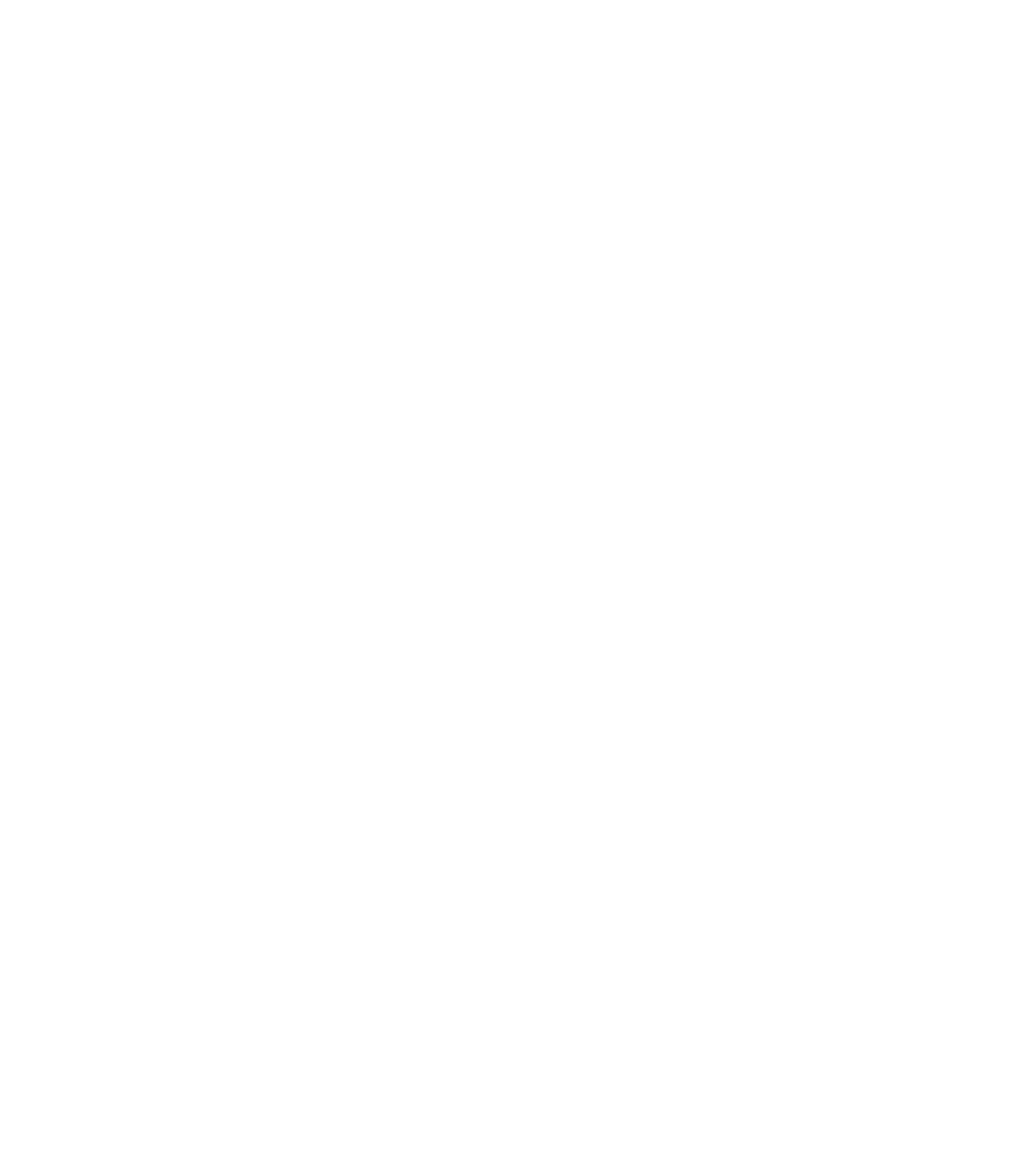
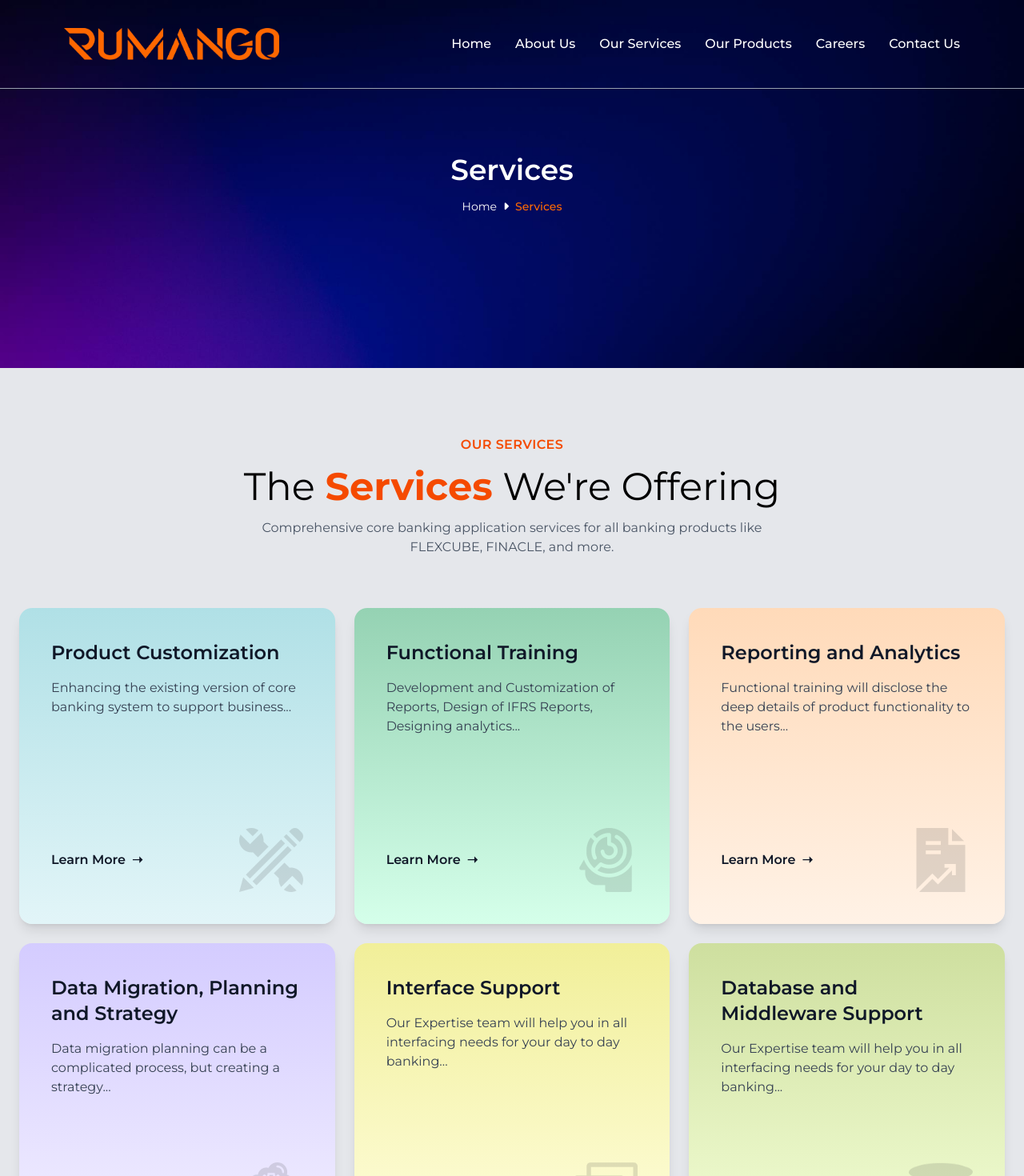
Before and after one commit to yogeshPMishra/rumango_frontend, an Angular app: page /service in a window 1280 px wide. Before the commit this address led to /. Shown: the top 1470 px of the page at 80% size. Before the commit the page ends 800 px from the top, so only its background shows below. Built offline with nearby package versions, Linux system fonts and the light colour scheme.

Commit message:
Added service page

```diff
--- a/src/app/layouts/header/header.component.html
+++ b/src/app/layouts/header/header.component.html
@@ -1,5 +1,6 @@
-
- <header class="w-full bg-transparent shadow absolute top-0 left-0 px-[80px] z-1 border-b border-gray-400">
+<header
+  class="w-full bg-transparent shadow absolute top-0 left-0 px-[80px] z-1 border-b border-gray-400"
+>
   <nav class="container-lg flex items-center justify-between py-[35px]">
     <!-- Logo -->
     <a href="/" class="flex items-center space-x-2">
@@ -7,21 +8,37 @@
     </a>
 
     <!-- Desktop Menu -->
-      <ul class="hidden md:flex items-center space-x-[30px] font-medium text-white">
+    <ul
+      class="hidden md:flex items-center space-x-[30px] font-medium text-white"
+    >
       <li><a routerLink="/" class="hover:text-orange-500">Home</a></li>
       <li><a href="/about" class="hover:text-orange-500">About Us</a></li>
-        <li><a href="/services" class="hover:text-orange-500">Our Services</a></li>
-        <li><a href="/products" class="hover:text-orange-500">Our Products</a></li>
+      <li>
+        <a routerLink="/service" class="hover:text-orange-500">Our Services</a>
+      </li>
+      <li>
+        <a href="/products" class="hover:text-orange-500">Our Products</a>
+      </li>
       <li><a routerLink="/career" class="hover:text-orange-500">Careers</a></li>
-        <li><a routerLink="/contact" class="hover:text-orange-500">Contact Us</a></li>
+      <li>
+        <a routerLink="/contact" class="hover:text-orange-500">Contact Us</a>
+      </li>
     </ul>
 
     <!-- Mobile Menu Button -->
     <button id="menu-btn" class="md:hidden p-2 text-white focus:outline-none">
-        <svg class="w-6 h-6" fill="none" stroke="currentColor" stroke-width="2"
-             viewBox="0 0 24 24">
-          <path stroke-linecap="round" stroke-linejoin="round"
-                d="M4 6h16M4 12h16M4 18h16"></path>
+      <svg
+        class="w-6 h-6"
+        fill="none"
+        stroke="currentColor"
+        stroke-width="2"
+        viewBox="0 0 24 24"
+      >
+        <path
+          stroke-linecap="round"
+          stroke-linejoin="round"
+          d="M4 6h16M4 12h16M4 18h16"
+        ></path>
       </svg>
     </button>
   </nav>
@@ -31,10 +48,22 @@
     <ul class="flex flex-col space-y-2 p-4 font-medium bg-white">
       <li><a routerLink="/" class="block hover:text-orange-500">Home</a></li>
       <li><a href="/about" class="block hover:text-orange-500">About Us</a></li>
-        <li><a href="/services" class="block hover:text-orange-500">Our Services</a></li>
-        <li><a href="/products" class="block hover:text-orange-500">Our Products</a></li>
-        <li><a routerLink="/career" class="block hover:text-orange-500">Careers</a></li>
-        <li><a routerLink="/contact" class="block hover:text-orange-500">Contact Us</a></li>
+      <li>
+        <a routerLink="/service" class="block hover:text-orange-500"
+          >Our Services</a
+        >
+      </li>
+      <li>
+        <a href="/products" class="block hover:text-orange-500">Our Products</a>
+      </li>
+      <li>
+        <a routerLink="/career" class="block hover:text-orange-500">Careers</a>
+      </li>
+      <li>
+        <a routerLink="/contact" class="block hover:text-orange-500"
+          >Contact Us</a
+        >
+      </li>
     </ul>
   </div>
 </header>
--- a/src/app/pages/home/home.component.css
+++ b/src/app/pages/home/home.component.css
@@ -7,17 +7,32 @@
   background-size: cover !important;
 }
 .service-bg {
+  position: relative;
+  background-color: #ffffff;
+  background-size: contain !important;
+  z-index: 0;
+}
+
+.service-bg::before {
+  content: "";
   position: absolute;
-  top: 60px;
+  top: 0;
   left: 0;
   width: 100%;
-  height: 400px;
+  height: 100%;
   background: url("../../../../public/image/v4541_1777.png") no-repeat center
     center;
-  background-size: cover !important;
-  opacity: 0.7;
-  z-index: 0;
+  background-size: contain !important;
+  opacity: 0.2; /* ✅ only background gets opacity */
+  background-position: top;
+  z-index: -1;
 }
+
 .mySwiper .swiper-wrapper {
   transition-timing-function: linear !important; /* 🔹 continuous flow */
 }
+.bg-banking {
+  background: url("../../../../public/image/overlay.jpg") !important;
+  background-size: cover !important;
+  background-position: top/center;
+}
--- a/src/app/pages/home/home.component.html
+++ b/src/app/pages/home/home.component.html
@@ -52,7 +52,7 @@
   </div>
 </section>
 
-<section class="relative bg-gray-200 py-20">
+<section class="relative bg-gray-200 py-20 service-bg">
   <!-- KPI Section with Background -->
   <div class="text-black py-12">
     <!-- Content -->
@@ -172,7 +172,7 @@
 </section>
 
 <!-- Banking Section -->
-<section class="bg-gray-900 py-20">
+<section class="bg-banking py-20">
   <div class="container mx-auto px-6">
     <!-- Top Text -->
     <div class="text-center mb-12">
@@ -215,7 +215,7 @@
       class="relative rounded-2xl shadow-lg overflow-hidden group"
     >
       <div
-        class="grid grid-cols-1 md:grid-cols-2 gap-10 items-center p-8 h-full bg-gray-800"
+        class="grid grid-cols-1 md:grid-cols-2 gap-10 items-center p-8 h-full bg-banking"
       >
         <!-- Left Side Image -->
         <div class="text-center">
@@ -426,13 +426,6 @@
             class="mx-auto h-12 object-contain"
           />
         </div>
-        <div class="swiper-slide">
-          <img
-            src="image/customer5.png"
-            alt="Client 5"
-            class="mx-auto h-12 object-contain"
-          />
-        </div>
       </div>
     </div>
   </div>
--- /dev/null
+++ b/src/app/pages/service/service.component.css
@@ -0,0 +1,4 @@
+.hero {
+  background: url("../../../../public/image/overlay.jpg") !important;
+  background-size: cover !important;
+}
--- /dev/null
+++ b/src/app/pages/service/service.component.html
@@ -0,0 +1,71 @@
+<section class="h-[460px] flex items-center justify-center bg-gray-100 hero">
+  <div class="container mx-auto text-center">
+    <h2 class="text-3xl md:text-4xl font-semibold mb-4 text-white">Services</h2>
+
+    <!-- Breadcrumb -->
+    <nav aria-label="breadcrumb">
+      <ol class="flex items-center justify-center space-x-2 text-white text-sm">
+        <li>
+          <a href="index.html" class="hover:text-orange-500">Home</a>
+        </li>
+        <li>
+          <i class="fas fa-caret-right text-white"></i>
+        </li>
+        <li class="text-orange-500 font-medium" aria-current="page">
+          Services
+        </li>
+      </ol>
+    </nav>
+  </div>
+</section>
+<section class="relative bg-gray-200 py-5">
+  <!-- Services Title -->
+  <div class="container mx-auto px-6 text-center my-16">
+    <p class="text-orange-600 font-semibold uppercase tracking-wide">
+      Our Services
+    </p>
+    <h2 class="text-4xl md:text-5xl mt-4">
+      The <span class="text-orange-600 font-bold">Services</span> We're Offering
+    </h2>
+    <p class="mt-4 text-gray-600 max-w-2xl mx-auto">
+      Comprehensive core banking application services for all banking products
+      like FLEXCUBE, FINACLE, and more.
+    </p>
+  </div>
+
+  <!-- Service Cards -->
+  <div class="container mx-auto px-6">
+    <div class="grid grid-cols-1 sm:grid-cols-2 lg:grid-cols-3 gap-6">
+      <div
+        *ngFor="let card of cards"
+        class="relative aspect-square rounded-2xl shadow-lg overflow-hidden group"
+      >
+        <!-- Normal Content -->
+        <div
+          class="p-10 flex flex-col justify-between h-full"
+          [ngStyle]="{ background: card.style }"
+        >
+          <div>
+            <h3 class="text-2xl font-semibold text-gray-900 mb-4">
+              {{ card.title }}
+            </h3>
+            <p class="text-base font-normal text-gray-700">
+              {{ card.desc }}
+            </p>
+          </div>
+
+          <div class="mt-8 flex items-center justify-between">
+            <a
+              [href]="card.link"
+              class="font-semibold text-gray-900 flex items-center gap-2"
+            >
+              Learn More
+              <span>➝</span>
+            </a>
+            <img [src]="card.img" alt="icon" class="w-20 h-20 opacity-80" />
+          </div>
+        </div>
+      </div>
+    </div>
+  </div>
+</section>
--- /dev/null
+++ b/src/app/pages/service/service.component.ts
@@ -0,0 +1,67 @@
+import { Component } from '@angular/core';
+import { NgClass, NgFor, NgStyle, NgIf } from '@angular/common';
+
+@Component({
+  selector: 'app-service',
+  imports: [NgFor, NgClass, NgStyle, NgIf],
+  templateUrl: './service.component.html',
+  styleUrl: './service.component.css',
+})
+export class ServiceComponent {
+  cards = [
+    {
+      title: 'Product Customization',
+      desc: 'Enhancing the existing version of core banking system to support business...',
+      link: '#',
+      img: 'image/Mask group.png',
+      style: 'linear-gradient(360deg, #E2F5F8 0%, #B0E0E6 100%)',
+      hoverText:
+        'Lorem Ipsum is simply dummy text of the printing and typesetting industry. Lorem Ipsum has been the industry’s standard dummy text ever since the 1500s...',
+    },
+    {
+      title: 'Functional Training',
+      desc: 'Development and Customization of Reports, Design of IFRS Reports, Designing analytics...',
+      link: '#',
+      img: 'image/Mask group1.png',
+      style: 'linear-gradient(360deg, #D5FFEA 0%, #95D2B3 100%)',
+      hoverText:
+        'Lorem Ipsum is simply dummy text of the printing and typesetting industry. Lorem Ipsum has been the industry’s standard dummy text ever since the 1500s...',
+    },
+    {
+      title: 'Reporting and Analytics',
+      desc: 'Functional training will disclose the deep details of product functionality to the users...',
+      link: '#',
+      img: 'image/Mask group2.png',
+      style: 'linear-gradient(360deg, #FFF2E6 0%, #FFDAB9 100%)',
+      hoverText:
+        'Lorem Ipsum is simply dummy text of the printing and typesetting industry. Lorem Ipsum has been the industry’s standard dummy text ever since the 1500s...',
+    },
+    {
+      title: 'Data Migration, Planning and Strategy',
+      desc: 'Data migration planning can be a complicated process, but creating a strategy...',
+      link: '#',
+      img: 'image/Group.png',
+      style: 'linear-gradient(360deg, #F3F0FF 0%, #D4CCFF 100%)',
+      hoverText:
+        'Lorem Ipsum is simply dummy text of the printing and typesetting industry. Lorem Ipsum has been the industry’s standard dummy text ever since the 1500s...',
+    },
+    {
+      title: 'Interface Support',
+      desc: 'Our Expertise team will help you in all interfacing needs for your day to day banking...',
+      link: '#',
+      img: 'image/Subtract.png',
+      style: 'linear-gradient(360deg, #FFFEDF 0%, #F1EF99 100%)',
+      hoverText:
+        'Lorem Ipsum is simply dummy text of the printing and typesetting industry. Lorem Ipsum has been the industry’s standard dummy text ever since the 1500s...',
+    },
+    {
+      title: 'Database and Middleware Support',
+      desc: 'Our Expertise team will help you in all interfacing needs for your day to day banking...',
+      link: '#',
+      img: 'image/Group1.png',
+      style: 'linear-gradient(360deg, #F4FFD7 0%, #CEDF9F 100%)',
+      hoverText:
+        'Lorem Ipsum is simply dummy text of the printing and typesetting industry. Lorem Ipsum has been the industry’s standard dummy text ever since the 1500s...',
+    },
+  ];
+}
```
Also changed, not shown: src/app/app.routes.ts (+10 -10 lines), src/app/layouts/footer/footer.component.html (+12 -4 lines), 1 other file (tests, documents, lock files or other folders). Lines whose indentation alone changed are shown as unchanged.
